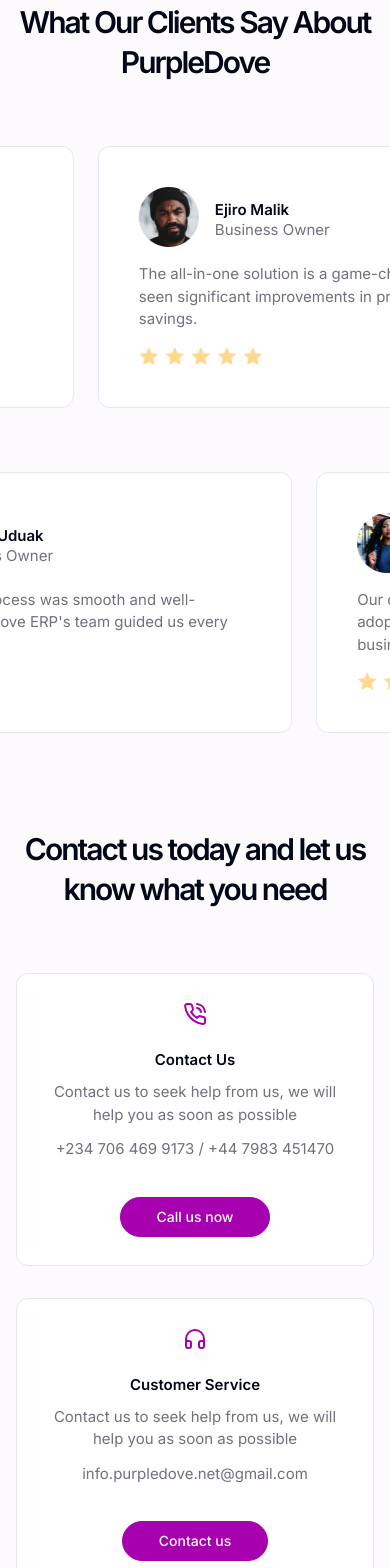
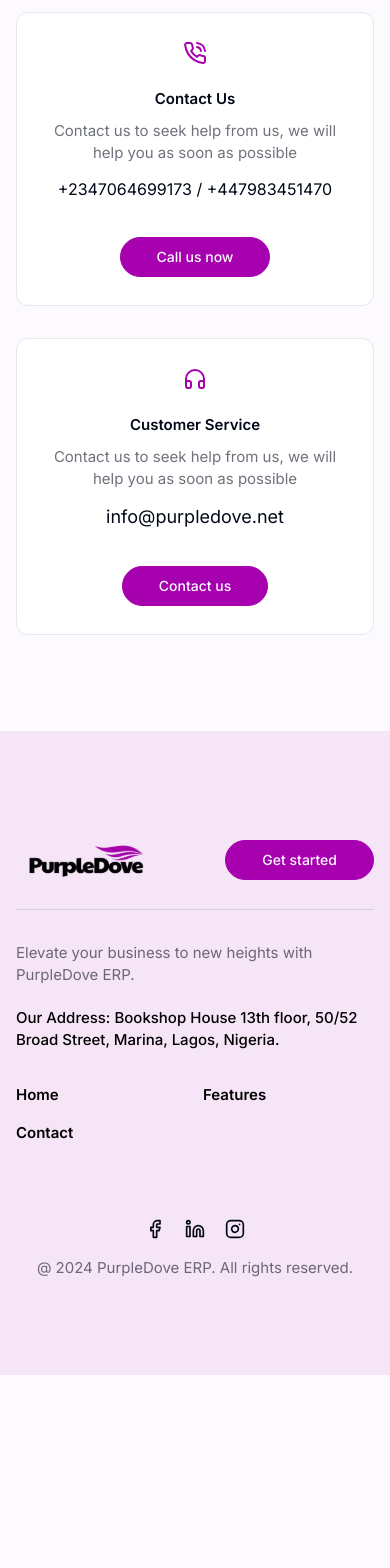
Before and after one commit to lassod/PurpledoveUI, a Next.js app: page /promo in a window 390 px wide. Shown: the part 7210-8778 px from the top of the page. After the commit the page ends 8585 px from the top, so only its background shows below. Built offline with nearby package versions, Linux system fonts and the light colour scheme.

Commit message:
email, phone, removing a section an landing page
email, phone, removing a section an landing page

```diff
--- a/src/app/components/landingPage/Contact.tsx
+++ b/src/app/components/landingPage/Contact.tsx
@@ -51,6 +51,9 @@
 };
 
 export const ContactPromo = () => {
+  const phoneNumber = "+2347064699173";
+  const phoneNumber2 = "+447983451470";
+  const emailAddress = "info@purpledove.net";
   return (
     <section className="relative pt-0 xl:pt-24 pb-24 px-4 max-w-screen-2xl mx-auto overflow-hidden">
       <div className="flex flex-col items-center gap-16">
@@ -68,7 +71,31 @@
                 Contact us to seek help from us, we will help you as soon as
                 possible
               </p>
-              <p className="text-center">+234 706 469 9173 / +44 7983 451470</p>
+              <div className="text-center">
+                <div className="relative inline-block text-md cursor-pointer group">
+                  <span className="underline-offset-4">
+                    <a href={`tel:${phoneNumber}`}>{phoneNumber}</a>
+                  </span>
+                  <div className="absolute w-full bg-white py-[2px] text-center top-10 left-0 opacity-0 invisible transform shadow-md transition-all duration-300 ease-in-out group-hover:opacity-100 group-hover:visible group-hover:top-[-40px] ">
+                    <p className="m-0 font-semibold">
+                      <a href={`tel:${phoneNumber}`}> Call </a>
+                    </p>
+                    <div className="absolute bottom-[-8px] left-[80%] transform -translate-x-1/2 border-t-[8px] border-l-[7px] border-r-[7px] border-b-0 border-solid border-t-white border-l-transparent border-r-transparent"></div>
+                  </div>
+                </div>{" "}
+                /{" "}
+                <div className="relative inline-block text-md cursor-pointer group">
+                  <span className="underline-offset-4">
+                    <a href={`tel:${phoneNumber2}`}>{phoneNumber2}</a>
+                  </span>
+                  <div className="absolute w-full bg-white py-[2px] text-center top-10 left-0 opacity-0 invisible transform shadow-md transition-all duration-300 ease-in-out group-hover:opacity-100 group-hover:visible group-hover:top-[-40px]">
+                    <p className="m-0 font-semibold">
+                      <a href={`tel:${phoneNumber2}`}> Call </a>
+                    </p>
+                    <div className="absolute bottom-[-8px] left-[80%] transform -translate-x-1/2 border-t-[8px] border-l-[7px] border-r-[7px] border-b-0 border-solid border-t-white border-l-transparent border-r-transparent"></div>
+                  </div>
+                </div>
+              </div>
               <Link href="/promo/contact">
                 <Button className="mt-6">Call us now</Button>
               </Link>
@@ -82,7 +109,20 @@
                 Contact us to seek help from us, we will help you as soon as
                 possible
               </p>
-              <p className="text-center">info.purpledove.net@gmail.com</p>
+              <div className="text-center">
+                <div className="relative inline-block text-[18px] cursor-pointer group">
+                  <span className=" decoration-gray-500 underline-offset-4">
+                    <a href={`mailto:${emailAddress}`}>{emailAddress}</a>
+                  </span>
+                  <div className="absolute w-full bg-white p-1 text-center top-10 left-0 opacity-0 invisible transform shadow-md transition-all duration-300 ease-in-out group-hover:opacity-100 group-hover:visible group-hover:top-0">
+                    <p className="m-0  font-semibold">
+                      {" "}
+                      <a href={`mailto:${emailAddress}`}>{emailAddress}</a>
+                    </p>
+                    <div className="absolute bottom-[-8px] left-[80%] transform -translate-x-1/2 border-t-[8px] border-l-[7px] border-r-[7px] border-b-0 border-solid border-t-white border-l-transparent border-r-transparent"></div>
+                  </div>
+                </div>
+              </div>
               <Link href="/promo/contact">
                 <Button className="mt-6">Contact us</Button>
               </Link>
--- a/src/app/components/landingPage/Footer.tsx
+++ b/src/app/components/landingPage/Footer.tsx
@@ -48,7 +48,7 @@
       </ul>
       <div className="mt-10 flex flex-col-reverse md:flex-row items-center justify-between gap-4">
         <Reveal3>
-          <p>© 2024 PurpleDove events. All rights reserved.</p>
+          <p>@ 2024 PurpleDove ERP. All rights reserved.</p>
         </Reveal3>
         <div className="flex gap-5">
           <Reveal5>
--- a/src/app/contact/page.tsx
+++ b/src/app/contact/page.tsx
@@ -10,6 +10,8 @@
 import WhatsApp from "../components/WhatsApp";
 
 const Contact = () => {
+  const phoneNumber = "+2347064699173";
+  const phoneNumber2 = "+447983451470";
   return (
     <div>
       <Header headerData={navContent} />
@@ -49,7 +51,9 @@
             </div>
             <h5 className="mt-2">Call Us On</h5>
             <Reveal3>
-              <p className="text-center">+2347064699173 </p>
+              <span className="underline-offset-4">
+                <a href={`tel:${phoneNumber}`}>{phoneNumber}</a>
+              </span>
             </Reveal3>
           </div>
           <div className="flex flex-col gap-2 max-w-sm">
@@ -62,7 +66,9 @@
             </div>
             <h5 className="mt-2">Call Us On</h5>
             <Reveal3>
-              <p className="text-center">+2347064699173 </p>
+              <span className="underline-offset-4">
+                <a href={`tel:${phoneNumber2}`}>{phoneNumber2}</a>
+              </span>
             </Reveal3>
           </div>
         </div>
--- a/src/app/promo/page.tsx
+++ b/src/app/promo/page.tsx
@@ -7,7 +7,7 @@
 import { ChoosePromo } from "../components/landingPage/Choose";
 import Features from "../components/landingPage/Features";
 import Explore from "../components/landingPage/Explore";
-import { TestimonialPromo } from "../components/landingPage/Testimonial";
+// import { TestimonialPromo } from "../components/landingPage/Testimonial";
 import { ContactPromo } from "../components/landingPage/Contact";
 import WhatsApp from "../components/WhatsApp";
 
@@ -21,7 +21,7 @@
 
       <Features display={true} heading={true} />
       <Explore />
-      <TestimonialPromo />
+      {/* <TestimonialPromo /> */}
       <ContactPromo />
       <Footer footerData={navContentPromo} />
       <WhatsApp />
```
